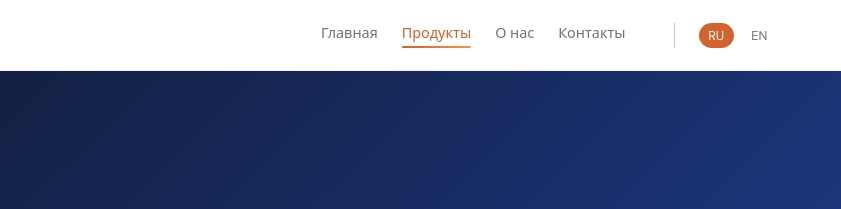
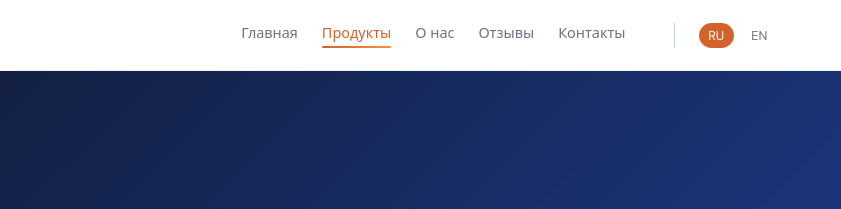
Before and after one commit to MukhtaramS/BEN, a website: page products.html in a window 1280 px wide. Shown: the top 209 px of the page, 439-1280 px from the left. Drawn offline with Linux system fonts and the light colour scheme.

Commit message:
product page changes

```diff
--- a/products.html
+++ b/products.html
@@ -55,6 +55,7 @@
             <a href="index.html" class="nav-link">Главная</a>
             <a href="products.html" class="nav-link active">Продукты</a>
             <a href="index.html#about" class="nav-link">О нас</a>
+            <a href="#testimonials" class="nav-link">Отзывы</a>
             <a href="contact.html" class="nav-link">Контакты</a>
           </div>
           <div class="language-switcher">
```
